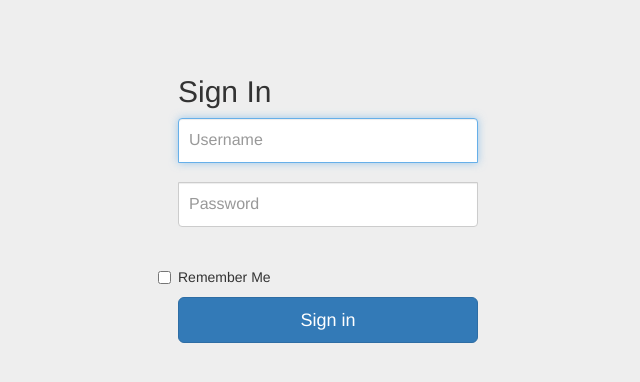
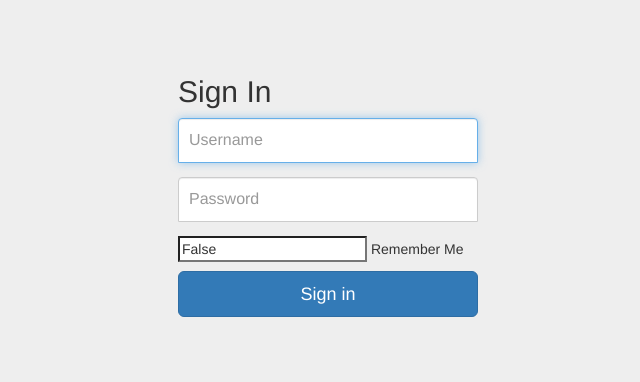
Before and after one commit to softlayer/slick, a Flask app: page /login in a window 1280 px wide. Shown: the top 382 px of the page, without its empty margins (327-967 px from the left). Run offline with Flask 2, Linux system fonts and the light colour scheme; parts of the project's set-up code (start-up, migrations or seed data) failed here and were passed over; some libraries are stand-ins or nearby versions.

Commit message:
Minor login form cleanup

```diff
--- a/app/blueprints/site/forms.py
+++ b/app/blueprints/site/forms.py
@@ -1,6 +1,7 @@
 from flask.ext.wtf import Form
-from wtforms import TextField, BooleanField, PasswordField
+# from wtforms import TextField, BooleanField, PasswordField
 from wtforms.validators import Required
+from wtformsparsleyjs import TextField, PasswordField, BooleanField
 
 
 class LoginForm(Form):
--- a/app/blueprints/site/templates/site_login.html
+++ b/app/blueprints/site/templates/site_login.html
@@ -10,14 +10,30 @@
   <form class="form-signin" action="{{ url_for('site_module.login') }}" method="post">
     <h2 class="form-signin-heading">Sign In</h2>
     {{form.hidden_tag()}}
+    <div class="form-group">
     {{form.username(size=80, class="form-control", placeholder="Username", autofocus=true)}}
-    {% for error in form.errors.username %}
-        <span style="color: red;">[{{error}}]</span>
-    {% endfor %}<br>
+    {% if form.errors.username and form.errors.username is iterable %}
+      <span class="help-block">
+        <ul class="list-unstyled">
+          {% for error in form.errors.username %}
+          <li>{{ error }}</li>
+          {% endfor %}
+        </ul>
+      </span>
+    {% endif %}
+    </div>
+    <div class="form-group">
     {{form.password(size=80, class="form-control", placeholder="Password")}}
-    {% for error in form.errors.password %}
-        <span style="color: red;">[{{error}}]</span>
-    {% endfor %}<br>
+    {% if form.errors.password and form.errors.password is iterable %}
+      <span class="help-block">
+        <ul class="list-unstyled">
+          {% for error in form.errors.password %}
+          <li>{{ error }}</li>
+          {% endfor %}
+        </ul>
+      </span>
+    {% endif %}
+    </div>
     <label class="checkbox">
         {{form.remember_me}} Remember Me
     </label>
```
